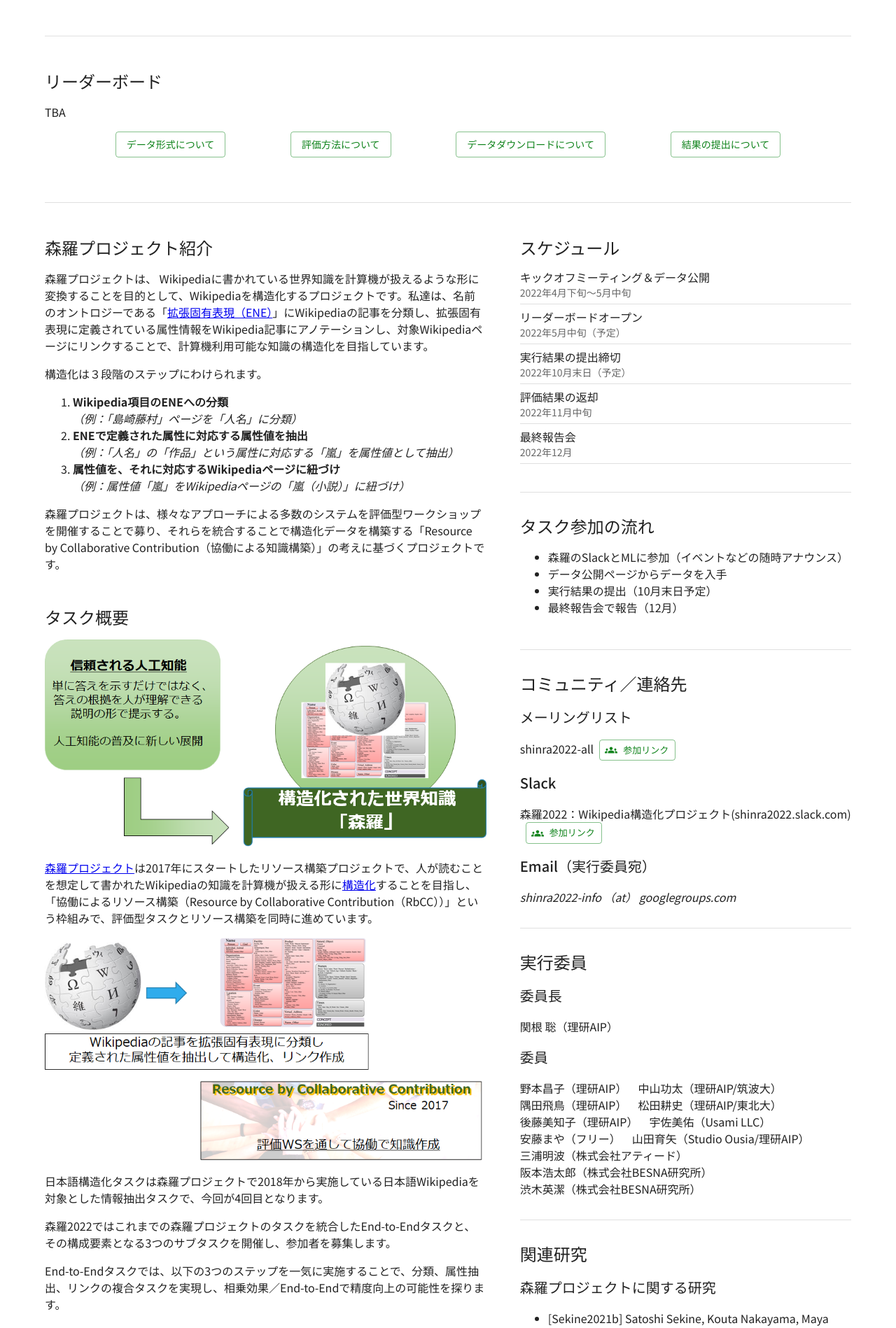
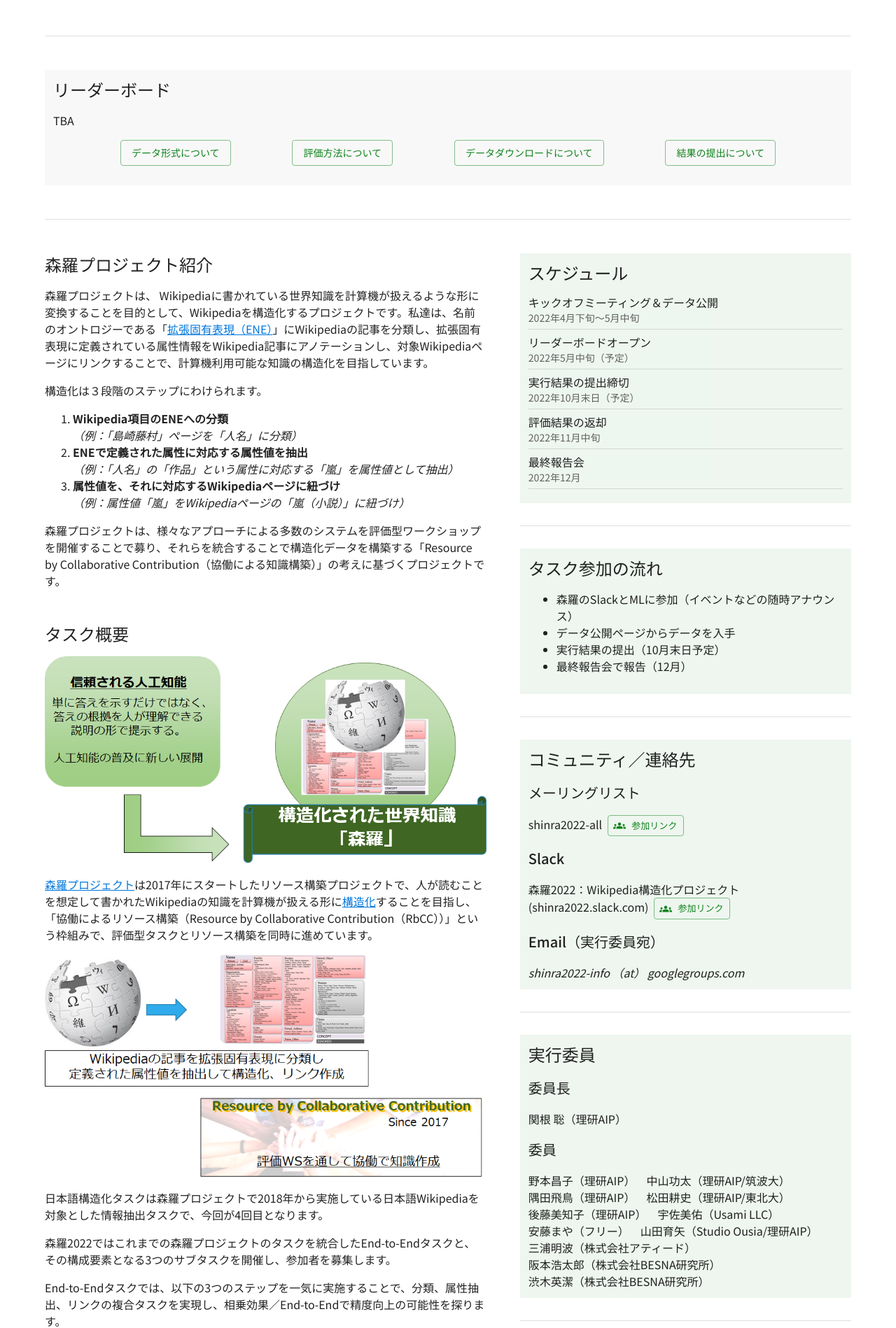
Before and after one commit to besna-institute/udagawa-shinra-project, a Next.js app: page /udagawa-shinra-project/ in a window 1280 px wide. Shown: the part 584-2482 px from the top of the page at 70% size. Built offline with nearby package versions, Linux system fonts and the light colour scheme.

Commit message:
Fix layout

```diff
--- /dev/null
+++ b/components/ContentBox.tsx
@@ -0,0 +1,39 @@
+import { CSSProperties, PropsWithChildren } from "react";
+
+type Theme = "white" | "green" | "gray";
+interface Props {
+  style?: CSSProperties;
+  theme: Theme;
+}
+const defaultStyle: Record<Theme, CSSProperties> = {
+  white: {
+    backgroundColor: "white",
+    padding: "0",
+  },
+  green: {
+    backgroundColor: "#0e832612",
+    padding: "0.75rem",
+  },
+  gray: {
+    backgroundColor: "#f8f8f8",
+    padding: "0.75rem",
+  },
+};
+
+export const ContentBox = ({
+  children,
+  style,
+  theme,
+}: PropsWithChildren<Props>) => {
+  return (
+    <div
+      className="text-content"
+      style={{
+        ...defaultStyle[theme],
+        ...style,
+      }}
+    >
+      {children}
+    </div>
+  );
+};
--- a/components/index.tsx
+++ b/components/index.tsx
@@ -1,4 +1,5 @@
 export { CodeBlock } from "./CodeBlock";
+export { ContentBox } from "./ContentBox";
 export { CommitteeList } from "./CommitteeList";
 export { JoinButton } from "./JoinButton";
 export { ScheduleList } from "./ScheduleList";
--- a/pages/index.tsx
+++ b/pages/index.tsx
@@ -2,6 +2,7 @@
 import type { NextPage } from "next";
 import {
   CommitteeList,
+  ContentBox,
   JoinButton,
   NavigationLink,
   NewsList,
@@ -95,16 +96,17 @@
       <Divider sx={{ gridArea: "divider3" }} />
       <Divider sx={{ gridArea: "divider4" }} />
       <Divider sx={{ gridArea: "divider5" }} />
-      <div
+      <ContentBox
         style={{
           gridArea: "about",
         }}
+        theme="white"
       >
         <h2 id="about">森羅プロジェクトとは?</h2>
         <p>
           協働による知識の構造化を目指し、Wikipediaの分類、属性値抽出、リンキングタスクを実施するプロジェクトです。
         </p>
-      </div>
+      </ContentBox>
       <div
         style={{
           gridArea: "shinra-video",
@@ -122,15 +124,16 @@
           gridArea: "whatsnew",
         }}
       >
-        <div
+        <ContentBox
           style={{
             gridArea: "whatsnew",
             overflow: "auto",
           }}
+          theme="green"
         >
           <h2 id="whatsnew">新着情報</h2>
           <NewsList items={newsItems} />
-        </div>
+        </ContentBox>
       </div>
       <div
         style={{
@@ -140,7 +143,7 @@
           rowGap: "2rem",
         }}
       >
-        <div>
+        <ContentBox theme="green">
           <h2 id="schedule">スケジュール</h2>
           <ScheduleList
             items={[
@@ -160,12 +163,13 @@
               { title: "最終報告会", time: "2022年12月" },
             ]}
           />
-        </div>
+        </ContentBox>
         <Divider />
-        <div
+        <ContentBox
           style={{
             gridArea: "flow",
           }}
+          theme="green"
         >
           <h2 id="flow">タスク参加の流れ</h2>
           <ul>
@@ -174,12 +178,13 @@
             <li>実行結果の提出（10月末日予定）</li>
             <li>最終報告会で報告（12月）</li>
           </ul>
-        </div>
+        </ContentBox>
         <Divider />
-        <div
+        <ContentBox
           style={{
             gridArea: "contact",
           }}
+          theme="green"
         >
           <h2 id="contact">コミュニティ／連絡先</h2>
           <h3>メーリングリスト</h3>
@@ -200,12 +205,13 @@
           <p>
             <em>shinra2022-info （at） googlegroups.com</em>
           </p>
-        </div>
+        </ContentBox>
         <Divider />
-        <div
+        <ContentBox
           style={{
             gridArea: "committee",
           }}
+          theme="green"
         >
           <h2 id="committee">実行委員</h2>
           <h3>委員長</h3>
@@ -226,14 +232,15 @@
               "渋木英潔（株式会社BESNA研究所）",
             ]}
           />
-        </div>
+        </ContentBox>
         <Divider />
-        <div
+        <ContentBox
           style={{
             gridArea: "related-research",
             maxHeight: 1000,
             overflow: "auto",
           }}
+          theme="gray"
         >
           <h2 id="related-research">関連研究</h2>
           <h3>森羅プロジェクトに関する研究</h3>
@@ -488,12 +495,13 @@
               linguistics (COLING’96), vol.1, pp.466-471, 1996.
             </li>
           </ul>
-        </div>
+        </ContentBox>
       </div>
-      <div
+      <ContentBox
         style={{
           gridArea: "leader-board",
         }}
+        theme="gray"
       >
         <h2 id="leader-board">リーダーボード</h2>
         <p>TBA</p>
@@ -518,7 +526,7 @@
             結果の提出について
           </NavigationLink>
         </div>
-      </div>
+      </ContentBox>
       <div
         style={{
           gridArea: "mid-content-left",
@@ -527,7 +535,7 @@
           rowGap: "3rem",
         }}
       >
-        <div>
+        <ContentBox theme="white">
           <h2 id="introduction">森羅プロジェクト紹介</h2>
           <p>
             森羅プロジェクトは、
@@ -562,8 +570,8 @@
             by Collaborative
             Contribution（協働による知識構築）」の考えに基づくプロジェクトです。
           </p>
-        </div>
-        <div>
+        </ContentBox>
+        <ContentBox theme="white">
           <h2 id="overview">タスク概要</h2>
           <img
             src="/udagawa-shinra-project/shinra2022-fig1.png"
@@ -641,12 +649,13 @@
             <li>リンクタスク</li>
           </ul>
           <p>多くの方のご参加をお待ちしています。</p>
-        </div>
+        </ContentBox>
       </div>
-      <div
+      <ContentBox
         style={{
           gridArea: "task-detail",
         }}
+        theme="white"
       >
         <h2 id="task-detail">タスク詳細</h2>
         <h3 id="end-to-end-task">End-to-Endタスク</h3>
@@ -747,11 +756,12 @@
           <li>81カテゴリー（森羅2018,2019,2020-JPの評価データ）</li>
           <li>90カテゴリー（新規）</li>
         </ul>
-      </div>
-      <div
+      </ContentBox>
+      <ContentBox
         style={{
           gridArea: "reference",
         }}
+        theme="gray"
       >
         <h2 id="reference">システム制作の参考資料</h2>
         <div
@@ -774,11 +784,12 @@
             <p>TBA</p>
           </div>
         </div>
-      </div>
-      <div
+      </ContentBox>
+      <ContentBox
         style={{
           gridArea: "task-list",
         }}
+        theme="gray"
       >
         <h2 id="task-list">過去の共有タスク</h2>
         <ul>
@@ -855,7 +866,7 @@
             </ul>
           </li>
         </ul>
-      </div>
+      </ContentBox>
     </Paper>
   );
 };
--- a/styles/globals.css
+++ b/styles/globals.css
@@ -29,3 +29,6 @@
   object-fit: cover;
   margin: 1rem auto;
 }
+main a {
+  color: #0077de;
+}
```
Also changed, not shown: components/TextContentBox.tsx (deleted, +0 -14 lines).
